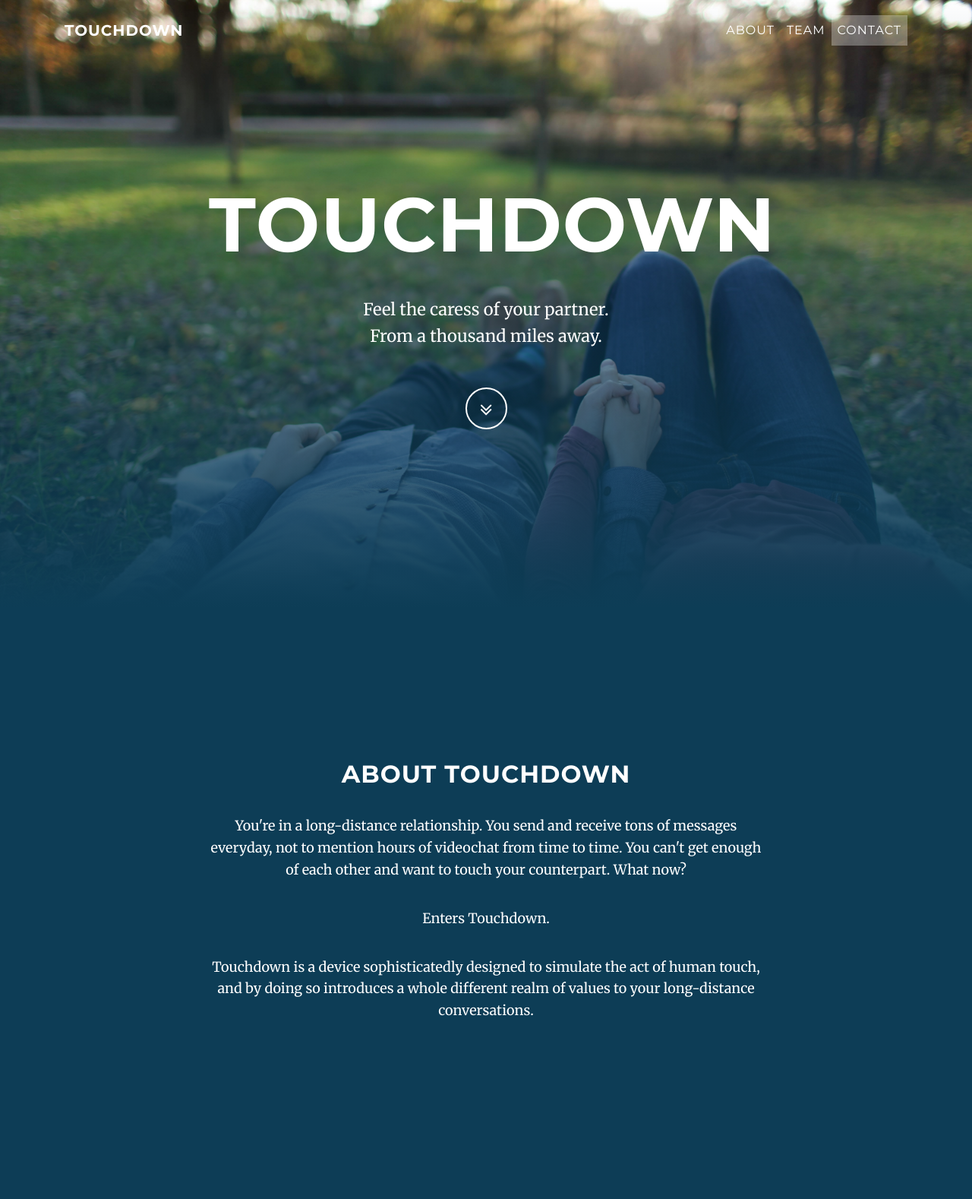
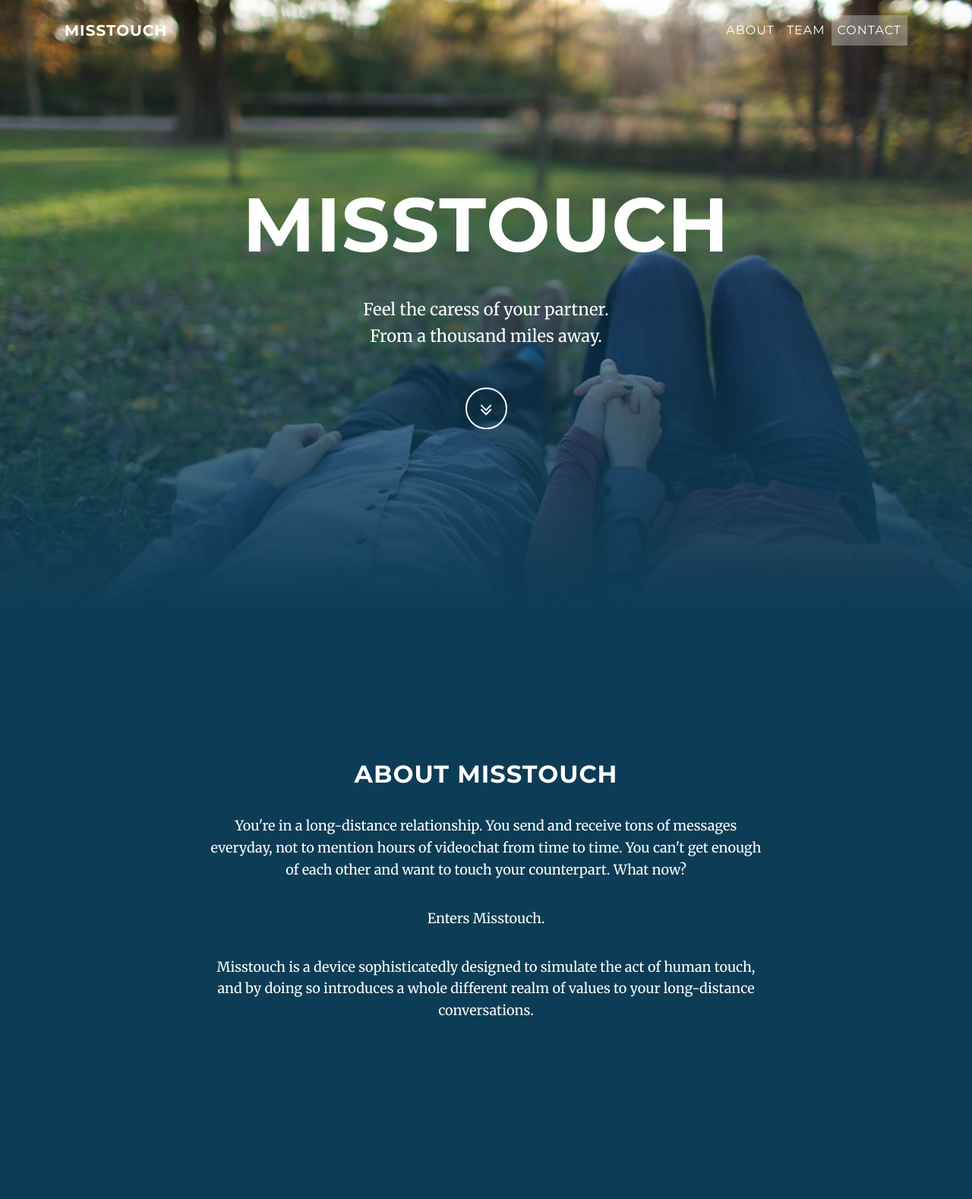
Before and after one commit to thaibeouu/touchdown-landing-page, a plain HTML site: page index.html in a window 1280 px wide. Shown: the top 1578 px of the page at 76% size. Drawn offline with Linux system fonts and the light colour scheme; a script that the page names is missing.

Commit message:
name changing

```diff
--- a/index.html
+++ b/index.html
@@ -8,7 +8,7 @@
   <meta name="description" content="">
   <meta name="author" content="">
 
-  <title>Touchdown</title>
+  <title>Misstouch</title>
 
   <!-- Bootstrap core CSS -->
   <link href="vendor/bootstrap/css/bootstrap.min.css" rel="stylesheet">
@@ -28,7 +28,7 @@
   <!-- Navigation -->
   <nav class="navbar navbar-expand-lg navbar-light fixed-top" id="mainNav">
     <div class="container">
-      <a class="navbar-brand js-scroll-trigger" href="#page-top">Touchdown</a>
+      <a class="navbar-brand js-scroll-trigger" href="#page-top">Misstouch</a>
       <button class="navbar-toggler navbar-toggler-right" type="button" data-toggle="collapse" data-target="#navbarResponsive"
         aria-controls="navbarResponsive" aria-expanded="false" aria-label="Toggle navigation">
         Menu
@@ -56,7 +56,7 @@
       <div class="container">
         <div class="row">
           <div class="col-lg-8 mx-auto">
-            <h1 class="brand-heading">Touchdown</h1>
+            <h1 class="brand-heading">Misstouch</h1>
             <p class="intro-text">Feel the caress of your partner.
               <br>From a thousand miles away.</p>
             <a href="#about" class="btn btn-circle js-scroll-trigger">
@@ -73,11 +73,11 @@
     <div class="container">
       <div class="row">
         <div class="col-lg-8 mx-auto">
-          <h2>About Touchdown</h2>
+          <h2>About Misstouch</h2>
           <p>You're in a long-distance relationship. You send and receive tons of messages everyday, not to mention hours of
             videochat from time to time. You can't get enough of each other and want to touch your counterpart. What now?</p>
-          <p>Enters Touchdown.</p>
-          <p>Touchdown is a device sophisticatedly designed to simulate the act of human touch, and by doing so introduces a
+          <p>Enters Misstouch.</p>
+          <p>Misstouch is a device sophisticatedly designed to simulate the act of human touch, and by doing so introduces a
             whole different realm of values to your long-distance conversations.</p>
         </div>
       </div>
@@ -99,22 +99,22 @@
     <div class="container">
       <div class="row">
         <div class="col-lg-8 mx-auto">
-          <h2>Contact Touchdown</h2>
+          <h2>Contact Misstouch</h2>
           <p>Please subscribe if you're interested!</p>
-          <ul class="list-inline banner-social-buttons">
+          <!-- <ul class="list-inline banner-social-buttons">
             <li class="list-inline-item">
-              <a href="https://twitter.com/touchdown" class="btn btn-default btn-lg">
+              <a href="https://twitter.com/Misstouch" class="btn btn-default btn-lg">
                 <i class="fa fa-twitter fa-fw"></i>
                 <span class="network-name">Twitter</span>
               </a>
             </li>
             <li class="list-inline-item">
-              <a href="https://touchdown.com" class="btn btn-default btn-lg">
+              <a href="https://Misstouch.com" class="btn btn-default btn-lg">
                 <i class="fa fa-google-plus fa-fw"></i>
                 <span class="network-name">Google+</span>
               </a>
             </li>
-          </ul>
+          </ul> -->
         </div>
       </div>
     </div>
@@ -123,7 +123,7 @@
   <!-- Footer -->
   <footer>
     <div class="container text-center">
-      <p>Copyright &copy; Touchdown 2017</p>
+      <p>Copyright &copy; Misstouch 2017</p>
     </div>
   </footer>
 
```
